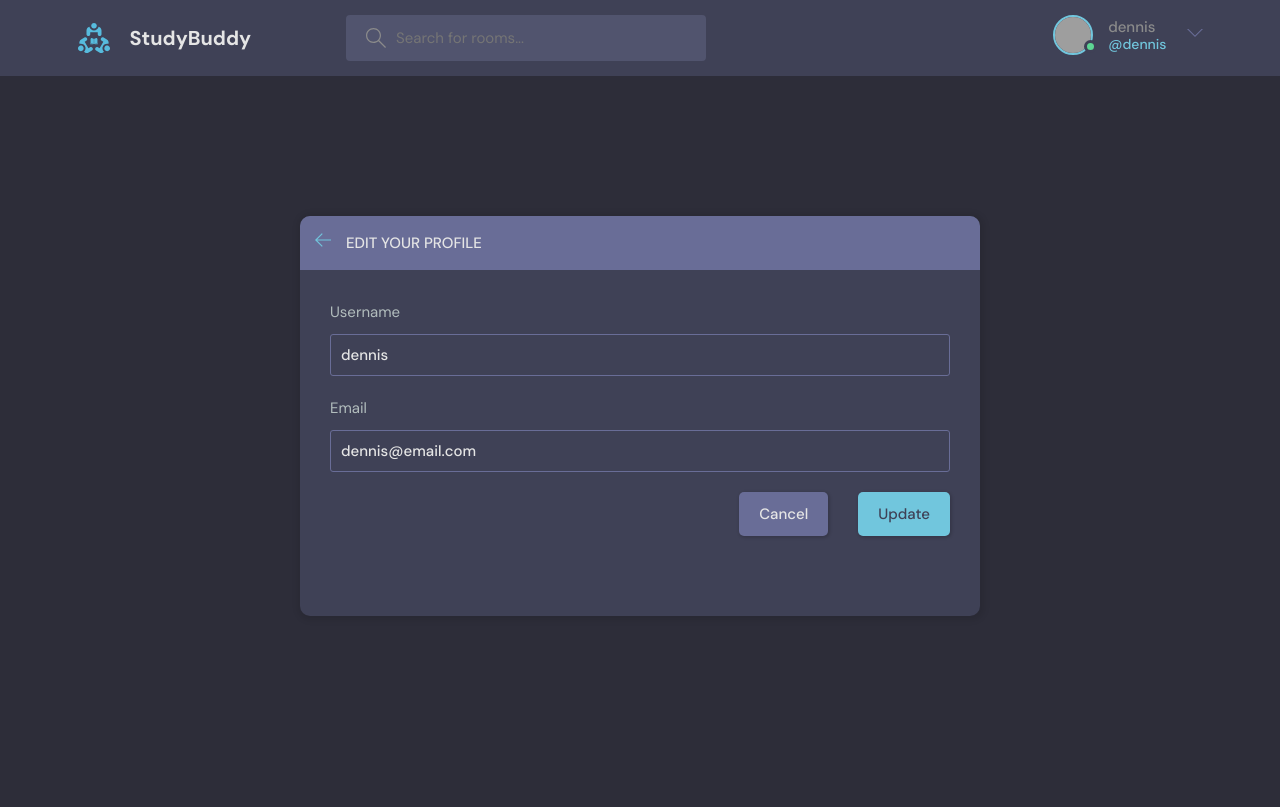
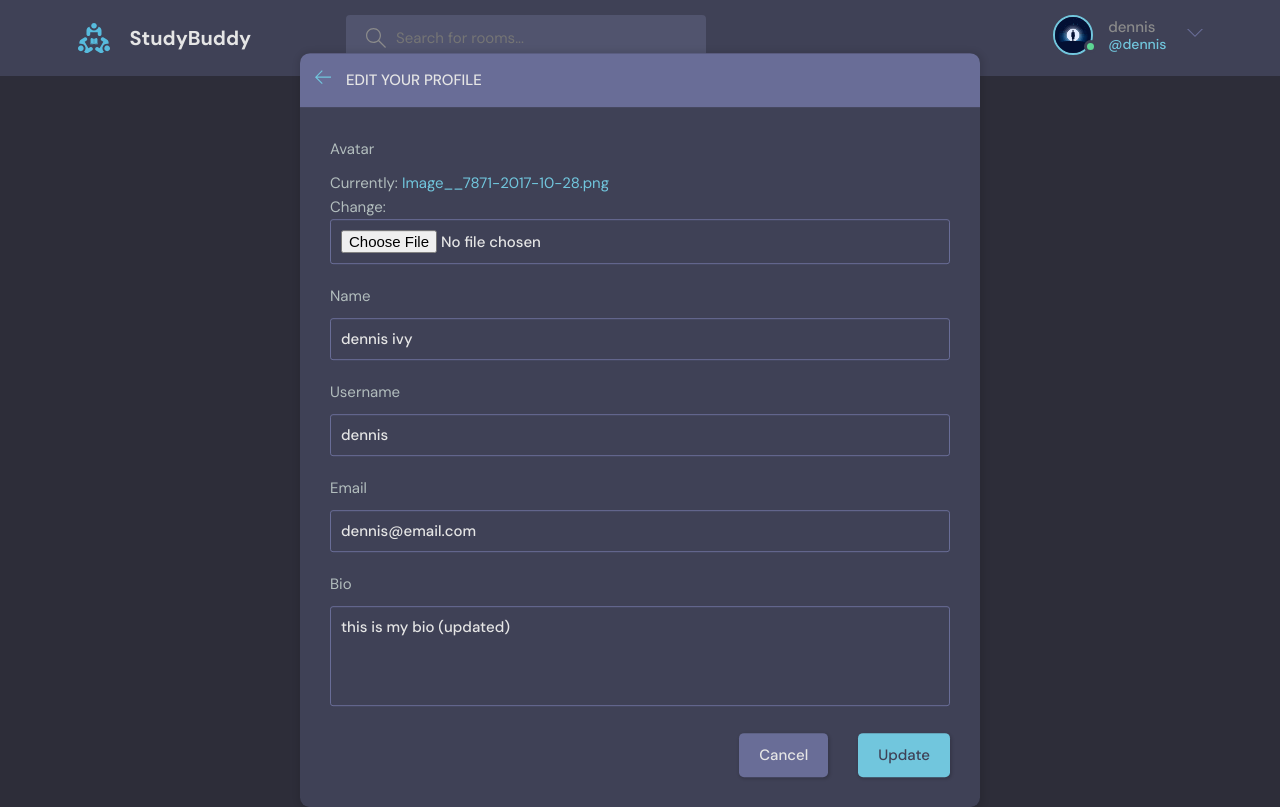
Before and after one commit to Snyrby/django_chat_app, a Django app: page /update-user/ in a window 1280 px wide. Before the commit the page ends 616 px from the top, so only its background shows below. Run offline with Django 4.2, Linux system fonts and the light colour scheme; a user stored in the database is signed in; grey boxes are pictures that could not be loaded.

Commit message:
Updating user creation field

```diff
--- a/base/forms.py
+++ b/base/forms.py
@@ -1,7 +1,11 @@
 from django.forms import ModelForm
 from .models import Room, User
-# from django.contrib.auth.models import User
+from django.contrib.auth.forms import UserCreationForm
 
+class MyUserCreationForm(UserCreationForm):
+    class Meta:
+        model = User
+        fields = ['name', 'username', 'email', 'password1', 'password2']
 class RoomForm(ModelForm):
     class Meta:
         model = Room
@@ -11,4 +15,4 @@ class RoomForm(ModelForm):
 class UserForm(ModelForm):
     class Meta:
         model = User
-        fields = ['username', 'email']
+        fields = ['avatar', 'name', 'username', 'email', 'bio']
--- a/base/templates/base/activity_component.html
+++ b/base/templates/base/activity_component.html
@@ -7,7 +7,7 @@
         <div class="activities__boxHeader roomListRoom__header">
           <a href="{% url 'user-profile' message.user.id %}" class="roomListRoom__author">
             <div class="avatar avatar--small">
-              <img src="https://randomuser.me/api/portraits/women/11.jpg" />
+              <img src="{{message.user.avatar.url}}" />
             </div>
             <p>
               @{{message.user}}
--- a/base/templates/base/update_user.html
+++ b/base/templates/base/update_user.html
@@ -19,7 +19,7 @@
                 </div>
             </div>
             <div class="layout__body">
-                <form class="form" action="" method="POST">
+                <form class="form" action="" method="POST" enctype="multipart/form-data">
                     {% csrf_token %}
                     {% for field in form %}
                     <div class="form__group">
@@ -29,7 +29,7 @@
                     {% endfor %}
 
                     <div class="form__action">
-                        <a class="btn btn--dark" href="index.html">Cancel</a>
+                        <a class="btn btn--dark" href="{% url 'home' %}">Cancel</a>
                         <button class="btn btn--main" type="submit">Update</button>
                     </div>
                 </form>
--- a/base/views.py
+++ b/base/views.py
@@ -1,13 +1,12 @@
 from django.shortcuts import render, redirect
 from django.db.models import Q
-# from django.contrib.auth.models import User
 from django.contrib.auth import authenticate, login, logout
-from .forms import RoomForm, UserForm
+from .forms import RoomForm, UserForm, MyUserCreationForm
 from .models import Room, Topic, Message, User
 from django.contrib import messages
 from django.contrib.auth.decorators import login_required
 from django.http import HttpResponse
-from django.contrib.auth.forms import UserCreationForm
+
 
 # Create your views here.
 
@@ -45,10 +44,10 @@ def logout_user(request):
 
 
 def register_page(request):
-    form = UserCreationForm()
+    form = MyUserCreationForm()
 
     if request.method == 'POST':
-        form = UserCreationForm(request.POST)
+        form = MyUserCreationForm(request.POST)
         if form.is_valid():
             # this will save the form but freeze it in time
             user = form.save(commit=False)
@@ -180,7 +179,7 @@ def update_user(request):
     user = request.user
     form = UserForm(instance=user)
     if request.method == 'POST':
-        form = UserForm(request.POST, instance=user)
+        form = UserForm(request.POST, request.FILES, instance=user)
         if form.is_valid():
             form.save()
             return redirect('user-profile', pk=user.id)
--- a/templates/navbar.html
+++ b/templates/navbar.html
@@ -21,7 +21,7 @@
           <div class="header__user">
             <a href="{% url 'update-user' %}">
               <div class="avatar avatar--medium active">
-                <img src="https://randomuser.me/api/portraits/men/37.jpg" />
+                <img src="{{request.user.avatar.url}}" />
               </div>
               <p>{{ request.user.username }} <span>@{{ request.user.username }}</span></p>
             </a>
```
Also changed, not shown: base/templates/base/rooms.html (+3 -7 lines), db.sqlite3, static/images/Image__7871-2017-10-28.png (added).
